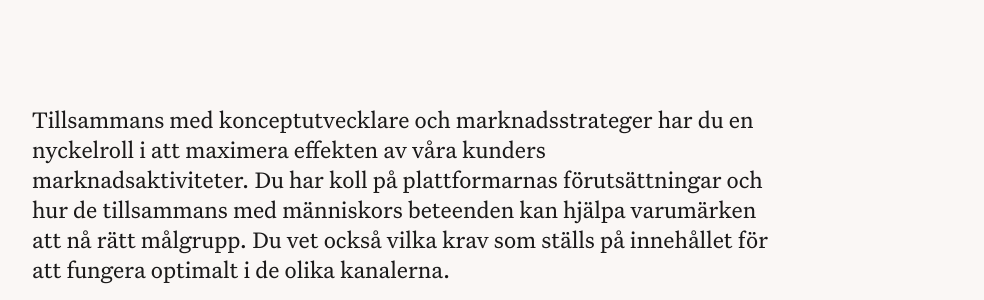
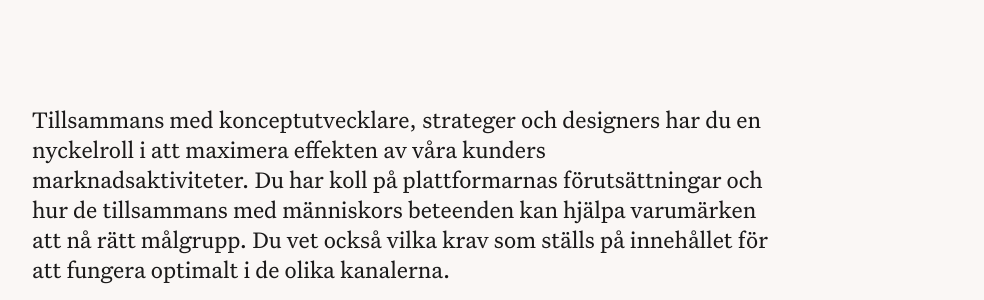
Before and after one commit to kwdstudio/kwdstudio.github.io, a Jekyll site: the page built from _jobs/digital-strateg.md, in a window 1280 px wide and 900 px high, scrolled down 321 px. Shown: the part 156-456 px from the top of the window, without its empty margins (240-1224 px from the left). Built offline with Jekyll 4.4.1, drawn with Linux system fonts in a browser that asks for light colours.

Commit message:
Update digital-strateg.md

```diff
--- a/_jobs/digital-strateg.md
+++ b/_jobs/digital-strateg.md
@@ -9,7 +9,7 @@ color4: "#940797"
 intro_heading: Marknadsstrateg
 intro_lead: "<p>Är du intresserad av plattformars möjligheter och begränsningar och vad det ställer för krav på utformning av budskap och paketering? Då kanske du är den vi söker. Vi behöver utöka teamet med ytterligare en strateg med bred kompetens inom marknadsföring och kommunikation och med särskilt intresse för kanaler och beteenden.</p>"
 ---
-Tillsammans med konceptutvecklare och marknadsstrateger har du en nyckelroll i att maximera effekten av våra kunders marknadsaktiviteter. Du har koll på plattformarnas förutsättningar och hur de tillsammans med människors beteenden kan hjälpa varumärken att nå rätt målgrupp. Du vet också vilka krav som ställs på innehållet för att fungera optimalt i de olika kanalerna.
+Tillsammans med konceptutvecklare, strateger och designers har du en nyckelroll i att maximera effekten av våra kunders marknadsaktiviteter. Du har koll på plattformarnas förutsättningar och hur de tillsammans med människors beteenden kan hjälpa varumärken att nå rätt målgrupp. Du vet också vilka krav som ställs på innehållet för att fungera optimalt i de olika kanalerna.
 
 ## Rollen
 
```
